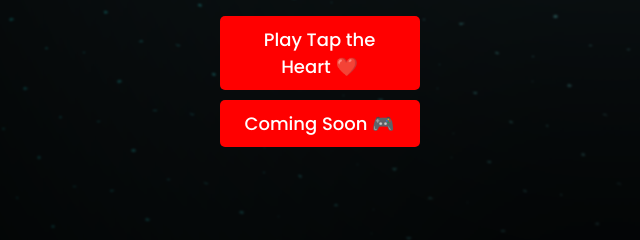
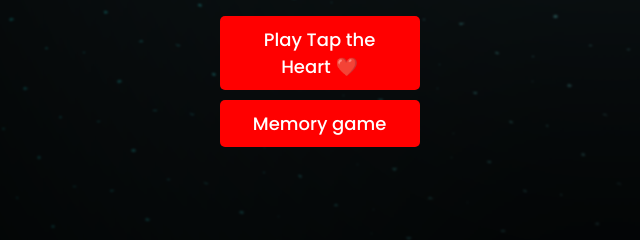
Before and after one commit to V1kata/8th-March-love, a plain HTML site: page index.html in a window 1280 px wide. Shown: the part 317-557 px from the top of the page, 29-669 px from the left. Drawn offline with Linux system fonts and the light colour scheme.

Commit message:
memory game added

```diff
--- a/index.html
+++ b/index.html
@@ -1445,7 +1445,7 @@
 
         <div class="menu">
             <a href="tap-the-heart.html">Play Tap the Heart ❤️</a>
-            <a href="#">Coming Soon 🎮</a>
+            <a href="memory.html">Memory game</a>
         </div>
     </div>
     <div class="night"></div>
```
